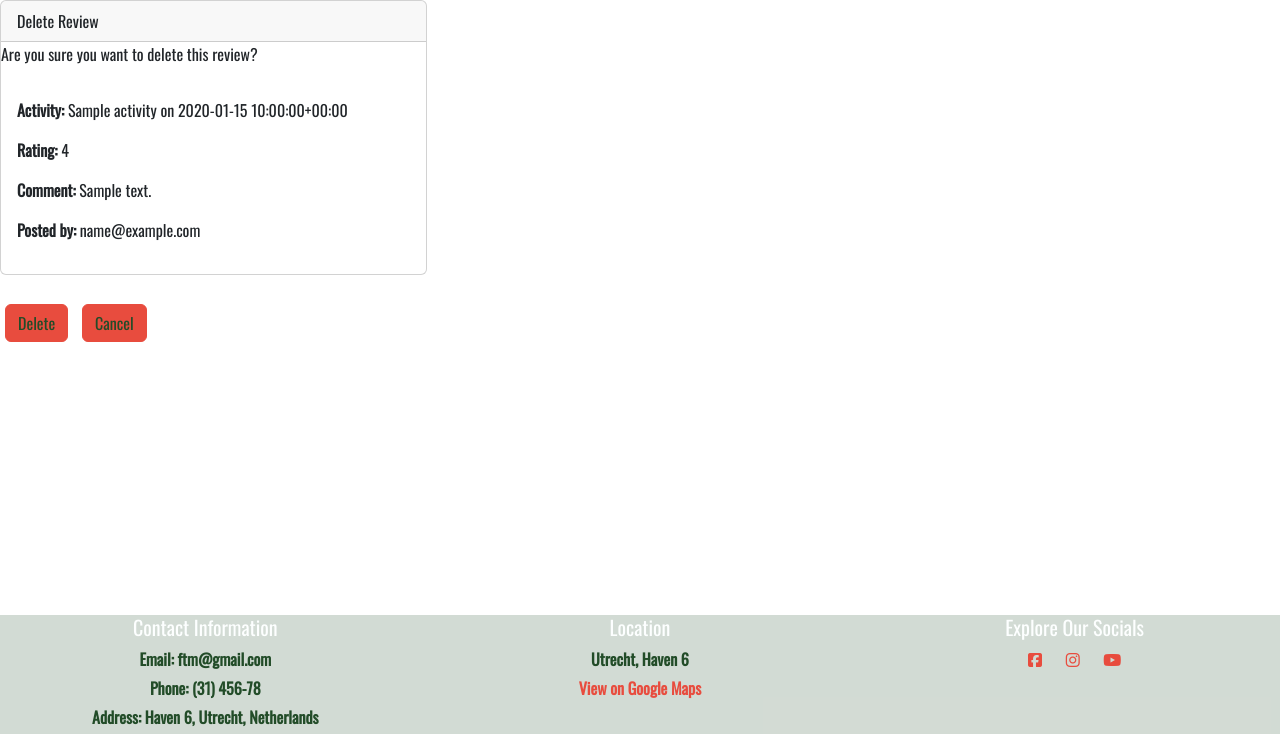
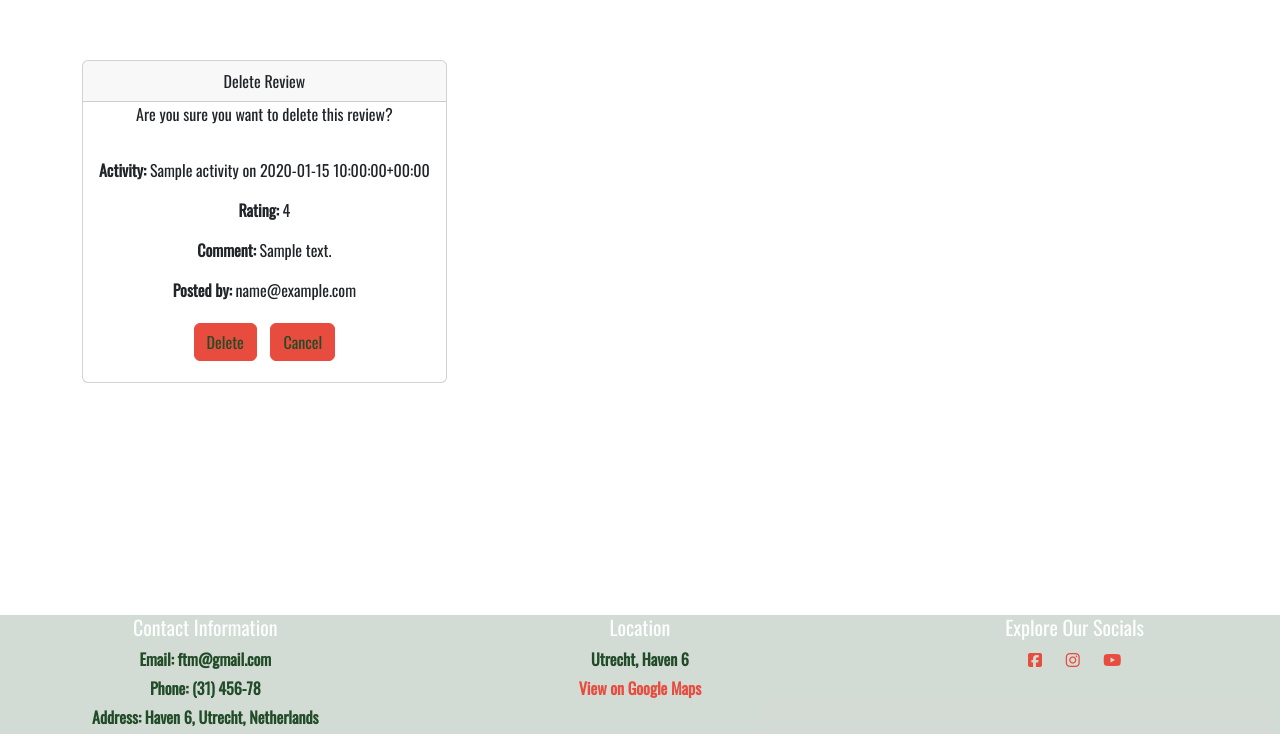
Before and after one commit to Njorogetracy/first-time-mom, a Django app: page /review/1/delete/ in a window 1280 px wide. Shown: the part 66-800 px from the top of the page. Run offline with Django 4.2, Linux system fonts and the light colour scheme; a user stored in the database is signed in; tables that the repository leaves empty hold one stand-in row (values such as "Sample post"); some libraries are stand-ins or nearby versions; some web fonts are replaced.

Commit message:
update: center the items within the delete items div

```diff
--- a/templates/delete_review.html
+++ b/templates/delete_review.html
@@ -22,7 +22,9 @@
 {% endblock %}
 
 {% block content %}
-<div class="col-lg-4 col-md-4 col-12">
+<div class="container">
+    <div class="row">
+        <div class="col-lg-6 col-md-4 col-12 d-flex align-items-center">
             <div class="card mb-4">
                 <div class="card-header"> Delete Review</div>
                 <p>Are you sure you want to delete this review?</p>
@@ -31,14 +33,15 @@
                     <p><strong>Rating:</strong> {{ review.rating }}</p>
                     <p><strong>Comment:</strong> {{ review.comment }}</p>
                     <p><strong>Posted by:</strong> {{ review.user }}</p>
+                    <form method="post">
+                        {% csrf_token %}
+                        <button class="btn btn-primary" type="submit">Delete</button>
+                        <a class="btn btn-primary" href="{% url 'all_reviews' review.activity.id %}">Cancel</a>
+                    </form>
+                </div>
+            </div>
         </div>
     </div>
 </div>
 
-<form method="post">
-    {% csrf_token %}
-    <button class="btn btn-primary" type="submit" >Delete</button>
-    <a class="btn btn-primary" href="{% url 'all_reviews' review.activity.id %}" >Cancel</a>
-</form>
-
 {% endblock %}
```
Also changed, not shown: README.md. Lines whose indentation alone changed are shown as unchanged.
